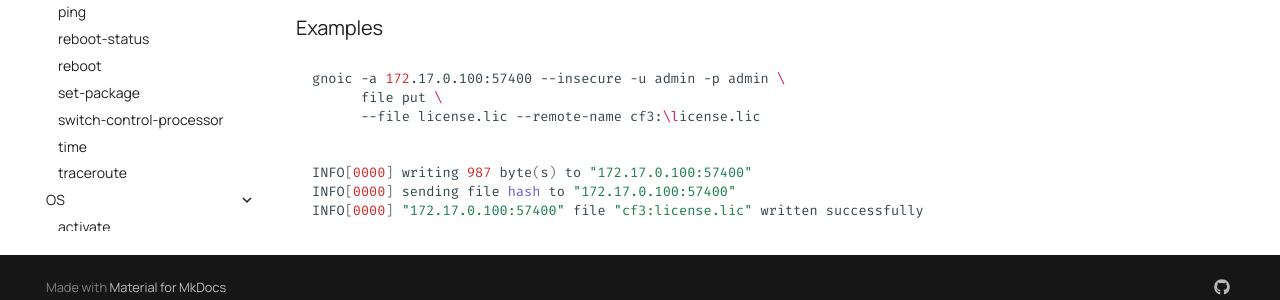
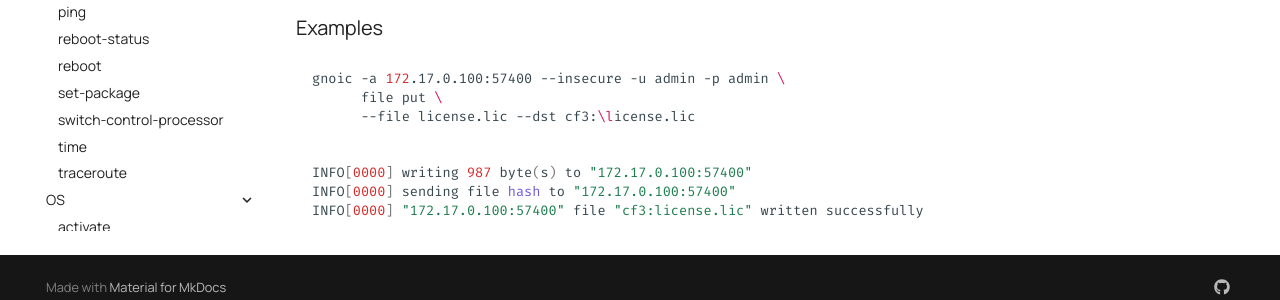
Before and after one commit to karimra/gnoic, an MkDocs documentation site: the page built from docs/command_reference/file/put.md, in a window 1280 px wide and 900 px high, scrolled down 783 px. Shown: the part 581-881 px from the top of the window. Built offline with MkDocs 1.6.1 and Material for MkDocs 9.7.7, drawn with Linux system fonts in a browser that asks for light colours; comment, search, counter and statistics services are not loaded.

Commit message:
fix docs example

````diff
--- a/docs/command_reference/file/put.md
+++ b/docs/command_reference/file/put.md
@@ -45,7 +45,7 @@ The `--hash-method` sets the method to be used to calculate the hash to be sent
 ```bash
 gnoic -a 172.17.0.100:57400 --insecure -u admin -p admin \
       file put \
-      --file license.lic --remote-name cf3:\license.lic
+      --file license.lic --dst cf3:\license.lic
 ```
 
 ```bash
````
